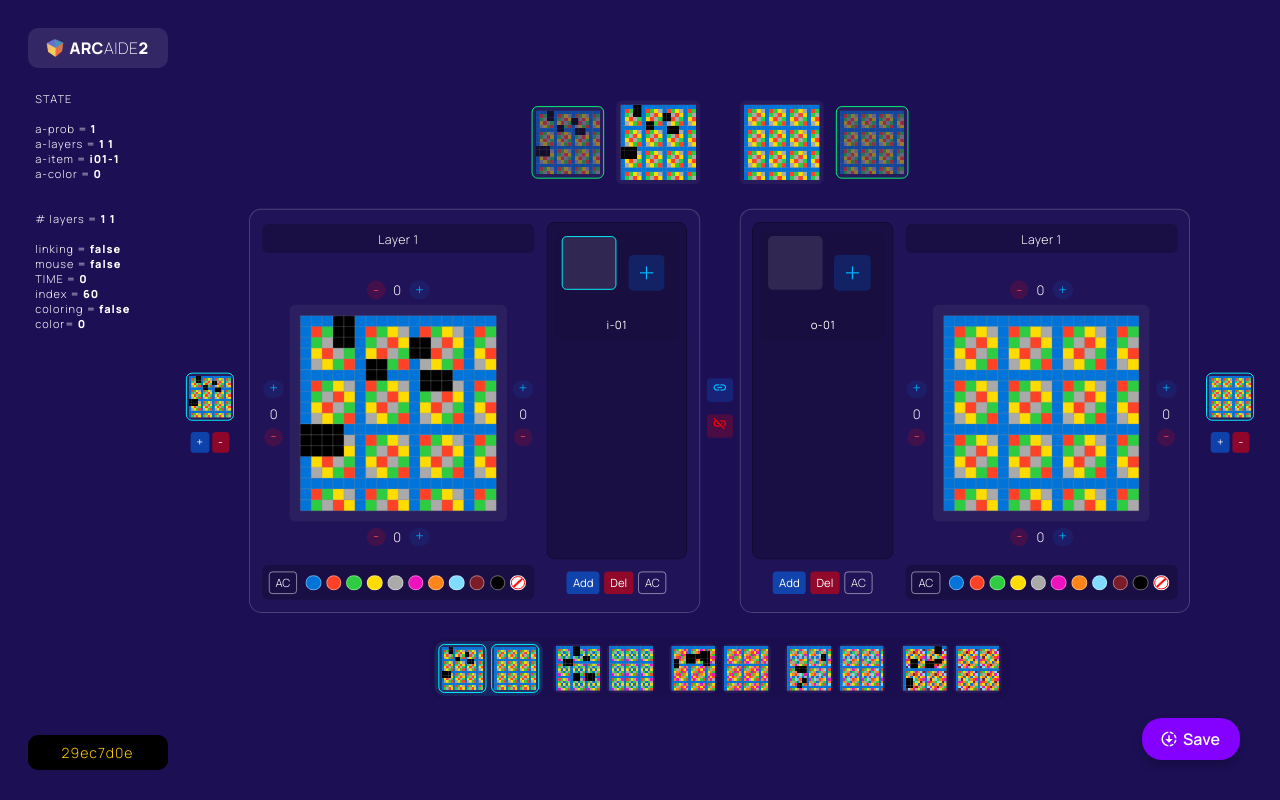
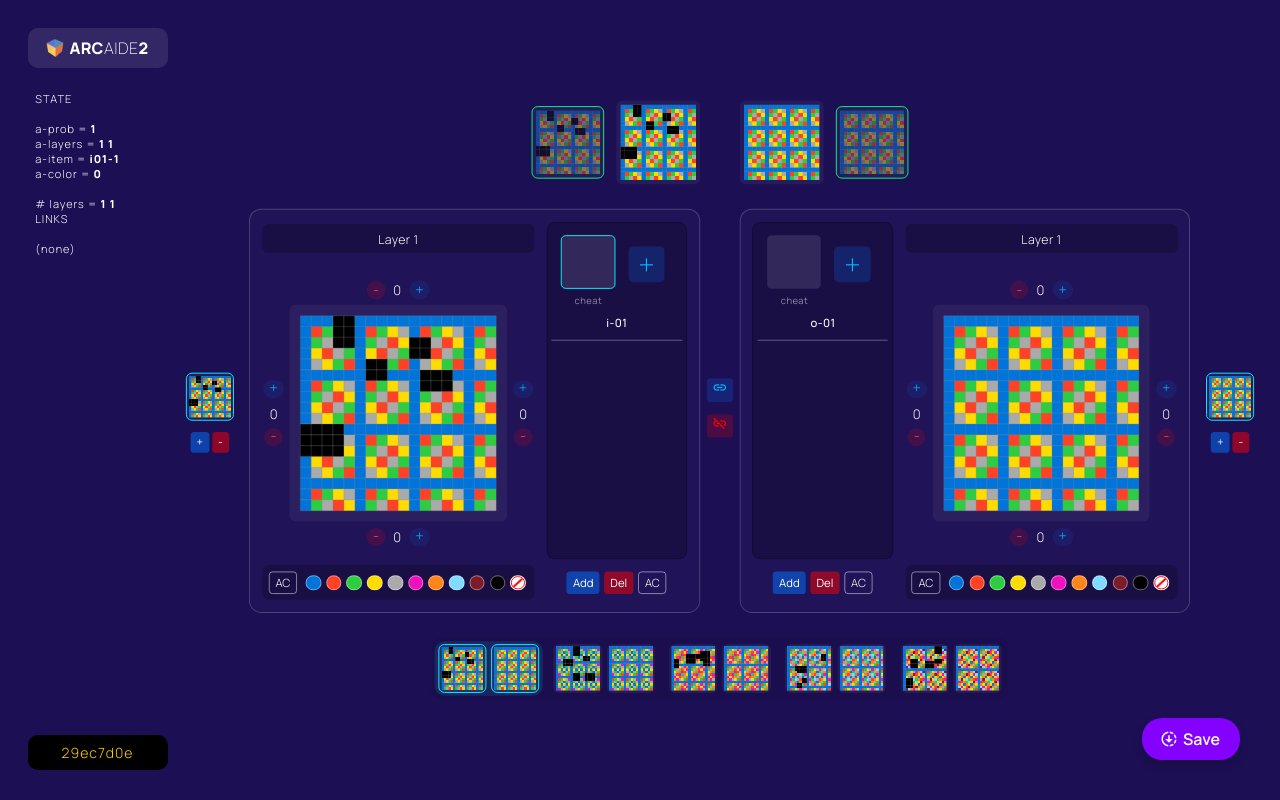
Before and after one commit to shelost/arcaide2, a plain HTML site: page index.html in a window 1280 px wide. Drawn offline with nearby package versions, Linux system fonts and the light colour scheme.

Commit message:
multi linking

```diff
--- a/CSS/style.scss
+++ b/CSS/style.scss
@@ -7,6 +7,7 @@ body {
     background: #1d0f54;
     //background: white;
     color: white;
+    touch-action: none;
 }
 
 input {
@@ -66,6 +67,9 @@ canvas{
     //background: white;
     //transition: 0.1s ease;
     background: rgba(white, 0.05);
+    &.linked{
+        border: 1px solid #aa6aff;
+    }
     &.active{
         border: 1px solid #00f7ff;
     }
@@ -603,6 +607,8 @@ canvas{
             background: rgba(black, 0.2);
             margin: 0.5vw;
             padding: 0.5vw;
+            padding-top: 0;
+            padding-bottom: 0;
             position: relative;
             border: 1px solid rgba(black, 0.3);
             border-radius: 0.7vw;
@@ -614,11 +620,12 @@ canvas{
                 display: flex;
                 flex-direction: column;
                 align-items: center;
-                width: 10.2vw;
-                padding: 0.2vw;
-                background: rgba(black, 0.1);
-                border-radius: 0.5vw;
-                margin: 0.2vw;
+                width: 10.8vw;
+                padding: 0.5vw;
+                padding-bottom: 0.3vw;
+               border-bottom: 1px solid rgba(white, 0.3);
+               // border-radius: 0.5vw;
+                margin: 0.3vw;
                 margin-bottom: 0.5vw;
                 .shelf{
                     display: flex;
@@ -631,12 +638,13 @@ canvas{
                         align-items: center;
                         .select{
                             width: 4.5vw;
-                            margin-top: 2px;
+                            margin-bottom: 2px;
                             padding: 2px;
                             background: none;
-                            color: white;
+                            color: rgba(white, 0.5);
+                            letter-spacing: 0.5px;
                             text-align: center;
-                            font-size: 11px;
+                            font-size: 10px;
                             transition: 0.2s ease;
                             border-radius: 10px;
                             cursor: pointer;
@@ -659,9 +667,11 @@ canvas{
                     .group_add{
                         width: 3vw;
                         height: 3vw;
+
                         line-height: 3vw;
                         border-radius: 0.4vw;
-                        margin: 0.8vw;
+                        margin: 0.9vw;
+                        margin-bottom: 2vw;
                         text-align: center;
                         background: rgba(#0074ff, 0.2);
                         font-size: 30px;
@@ -683,6 +693,7 @@ canvas{
                 width: 8vw;
                 border-radius: 0.4vw;
                 padding: 0.2vw;
+                font-weight: 500;
                 color: white;
                 letter-spacing: 0.5px;
             }
--- a/JS/arcaide.js
+++ b/JS/arcaide.js
@@ -547,17 +547,19 @@ function setActive() {
   for (let i = 0; i < Class('item').length; i++){
     let div = Class('item')[i]
     deactivate(div)
+    div.classList.remove('linked')
   }
 
   activate(Id(`item-${STATE.active_item}`))
 
+  // linked item
   for (let i = 0; i < ACTIVE.links.length; i++) {
     let pair = ACTIVE.links[i]
     if (pair[0] == STATE.active_item) {
-      activate(Id(`item-${pair[1]}`))
+      Id(`item-${pair[1]}`).classList.add('linked')
     }
     if (pair[1] == STATE.active_item) {
-      activate(Id(`item-${pair[0]}`))
+      Id(`item-${pair[0]}`).classList.add('linked')
     }
   }
 }
@@ -598,10 +600,14 @@ function drawProblems() {
       if (i_id < 10) {
         i_id = '0' + i_id
       }
-      let ctx = Id(`${sym}${i_id}`).getContext("2d")
-      drawProblem(grid, ctx)
-      drawProblem(grid, Id(`thumbnail-${sym}${i_id}`).getContext("2d"))
-      drawBounds(grid, items, ctx)
+      let canvas = Id(`${sym}${i_id}`)
+      if (canvas) {
+        let ctx = canvas.getContext("2d")
+        drawProblem(grid, ctx)
+        drawProblem(grid, Id(`thumbnail-${sym}${i_id}`).getContext("2d"))
+        drawBounds(grid, items, ctx)
+      }
+
     }
   }
 
@@ -1255,6 +1261,8 @@ function addData() {
             bitmap: item.coords
           }
         }
+      }else{
+        select.innerHTML = `<option value="cheat" selected>cheat</option>`
       }
     }
   }
--- a/JS/functions.js
+++ b/JS/functions.js
@@ -147,3 +147,7 @@ function equalsGrid(first, second) {
   }
   return true
 }
+
+function r(n) {
+  return Math.round(n)
+}
--- a/JS/script.js
+++ b/JS/script.js
@@ -3,11 +3,12 @@
 
 let INDEX = 60
 let TIME = 0
-let SCALE = 1
+let W_SCALE = 1
+let H_SCALE = 1
 let RIGHT = 0
+let RATIO = 1
 
 let q = "1fad071e";
-let r = "150deff5";
 let big = "045e512c"
 let v = '1b2d62fb'
 
@@ -36,15 +37,31 @@ setInterval(() => {
 }, 10);
 
 function resizeArea() {
+  let ratio = window.innerWidth / window.innerHeight
+  if ((RATIO < 2) != (ratio < 2)) {
+    area.style.transform = ``
+    W_SCALE = 1
+    H_SCALE = 1
+  }
   let rect = area.getBoundingClientRect()
   let full_width = window.innerWidth - 180
-  let og_width = rect.width / SCALE
+  let og_width = rect.width / W_SCALE
+  let og_height = rect.height / H_SCALE
   let og_pos = rect.right - RIGHT
   RIGHT = window.innerWidth - 10 - og_pos
-  SCALE = full_width / og_width
-  area.style.transform = `scale(${SCALE}) translateX(${RIGHT}px)`
+  W_SCALE = full_width / og_width
+  H_SCALE = window.innerHeight / og_height
+  RATIO = ratio
+  if (ratio < 2) {
+    area.style.transform = `scale(${W_SCALE}) translateX(${RIGHT}px)`
+  } else if (ratio == 2) {
+    area.style.transform = ``
+    W_SCALE = 1
+    H_SCALE = 1
+  } else {
+    area.style.transform = `scale(${H_SCALE}) translateX(${0}px)`
+  }
 }
-
 
 //______________________________________  MENU  ______________________________________\\
 
@@ -235,6 +252,31 @@ const loop = () => {
     `;
 
 
+  let str =
+  `
+  STATE <br><br>
+
+    a-prob   = <span> ${STATE.active_prob} </span> <br>
+    a-layers = <span> ${STATE.active_layers.join(" ")} </span> <br>
+    a-item   = <span> ${STATE.active_item} </span> <br>
+    a-color  = <span> ${STATE.active_color} </span> <br> <br>
+    # layers = <span> ${STATE.num_layers.join(" ")} </span> <br>
+
+  LINKS <br> <br>
+  `
+
+  for (let i = 0; i < ACTIVE.links.length; i++){
+    let pair = ACTIVE.links[i]
+
+    str += `<span> ${pair[0]} , ${pair[1]} </span> <br>`
+  }
+  if (ACTIVE.links.length == 0) {
+    str += '(none)'
+  }
+
+  log.innerHTML = str
+
+
   //_______________________________  SELECT  _______________________________\\
 
   // menu
@@ -262,10 +304,12 @@ const loop = () => {
   }
   Id("unlink").onclick = () => {
     STATE.linking = false
+    let to_splice = []
     for (let i = 0; i < ACTIVE.links.length; i++) {
       let pair = ACTIVE.links[i]
       if (pair[0] == STATE.active_item || pair[1] == STATE.active_item) {
         ACTIVE.links.splice(i, 1)
+        i --
       }
     }
   }
@@ -333,6 +377,9 @@ const loop = () => {
       let no = group_div.firstElementChild.firstElementChild.firstElementChild.id.substring(9)
       STATE.active_item = y + '-' + no
       addData()
+      setParams()
+      drawItems()
+      console.log('draw')
     };
   }
 
@@ -544,11 +591,16 @@ const loop = () => {
     let n = JSON.parse(div.id.substring(5));
 
     div.onclick = () => {
+
       STATE.active_prob = n;
-      drawHTML()
+      STATE.active_item = 'i01-1'
+      STATE.active_layers = [1, 1]
+      STATE.num_layers = [OBJECT.input_dims[n-1].length, OBJECT.output_dims[n-1].length]
+
       setTimeout(() => {
+        drawHTML()
         drawItems()
-      }, 50);
+      }, 20);
     };
   }
 
```
Also changed, not shown: CSS/style.css, 1 other file.
